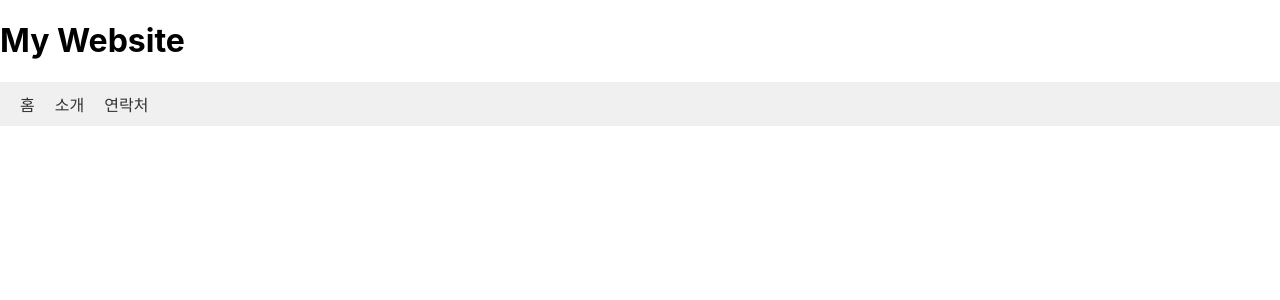
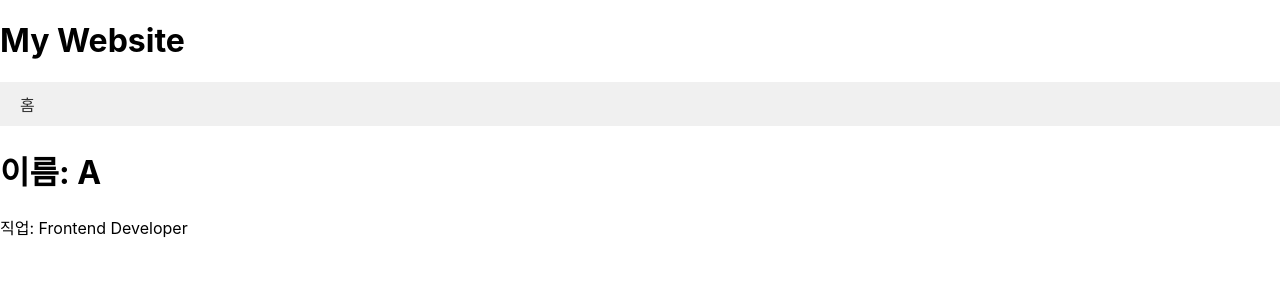
Before and after one commit to bbangwon/my-react-study, a React (Create React App) app: page /profile/1 in a window 1280 px wide. Before the commit this address had no page. Shown: the top 300 px of the page. Built offline with nearby package versions, Linux system fonts and the light colour scheme.

Commit message:
프로필 페이지 추가 및 홈 페이지에 프로필 목록 표시 기능 구현

```diff
--- a/src/App.jsx
+++ b/src/App.jsx
@@ -1,7 +1,6 @@
 import { BrowserRouter, Routes, Route, Link } from "react-router-dom";
 import Home from "./pages/Home";
-import About from "./pages/About";
-import Contact from "./pages/Contact";
+import Profile from "./Profile";
 
 import "./App.css";
 
@@ -12,14 +11,11 @@ function App() {
         <h1>My Website</h1>
         <nav>
           <Link to="/">홈</Link>
-          <Link to="/about">소개</Link>
-          <Link to="/contact">연락처</Link>
         </nav>
       </header>
       <Routes>
         <Route path="/" element={<Home></Home>}></Route>
-        <Route path="/about" element={<About></About>}></Route>
-        <Route path="/contact" element={<Contact></Contact>}></Route>
+        <Route path="/profile/:id" element={<Profile></Profile>}></Route>
       </Routes>
     </BrowserRouter>
   );
--- /dev/null
+++ b/src/Profile.jsx
@@ -0,0 +1,14 @@
+import { profiles } from "./profiles";
+import { useParams } from "react-router-dom";
+
+export default function Profile() {
+  const { id } = useParams();
+  const profile = profiles.find((p) => p.id === parseInt(id));
+
+  return (
+    <div>
+      <h1>이름: {profile.name}</h1>
+      <p>직업: {profile.job}</p>
+    </div>
+  );
+}
--- a/src/pages/Home.jsx
+++ b/src/pages/Home.jsx
@@ -1,3 +1,17 @@
+import { profiles } from "../profiles";
+import { Link } from "react-router-dom";
+
 export default function Home() {
-  return <h1>홈 페이지</h1>;
+  return (
+    <div>
+      <h1>프로필 목록</h1>
+      <ul>
+        {profiles.map((profile) => (
+          <li key={profile.id}>
+            <Link to={`/profile/${profile.id}`}>{profile.name}</Link>
+          </li>
+        ))}
+      </ul>
+    </div>
+  );
 }
--- /dev/null
+++ b/src/profiles.js
@@ -0,0 +1,5 @@
+export const profiles = [
+  { id: 1, name: "A", job: "Frontend Developer" },
+  { id: 2, name: "B", job: "Backend Developer" },
+  { id: 3, name: "C", job: "Fullstack Developer" },
+];
```
